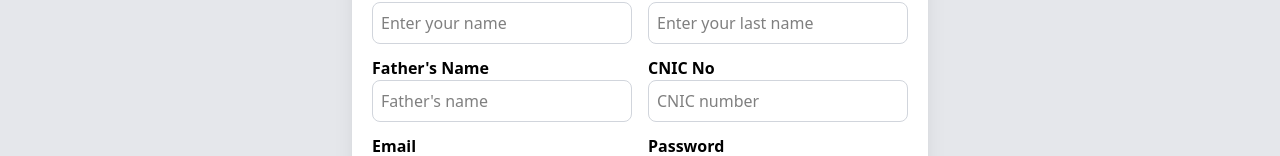
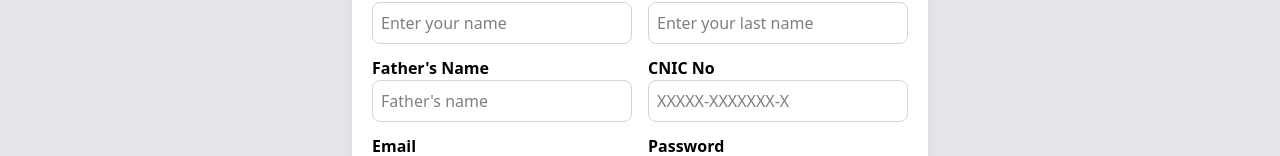
Before and after one commit to Muhammad-Munsif/react-form-validation, a React (Vite) app: page / in a window 1280 px wide. Shown: the part 154-310 px from the top of the page. Built offline with nearby package versions, Linux system fonts and the light colour scheme.

Commit message:
small changes expenses.html file

```diff
--- a/src/components/RegistrationForm.jsx
+++ b/src/components/RegistrationForm.jsx
@@ -165,7 +165,7 @@ const RegistrationForm = ({ onSubmit, editData, isEditing, onCancelEdit }) => {
               value={inputData.cnic}
               onChange={handleFormData}
               type="text"
-              placeholder="CNIC number"
+              placeholder="XXXXX-XXXXXXX-X"
               className="w-full p-2 border border-gray-300 rounded-lg focus:border-indigo-500"
             />
             {errors.cnic && (
```
